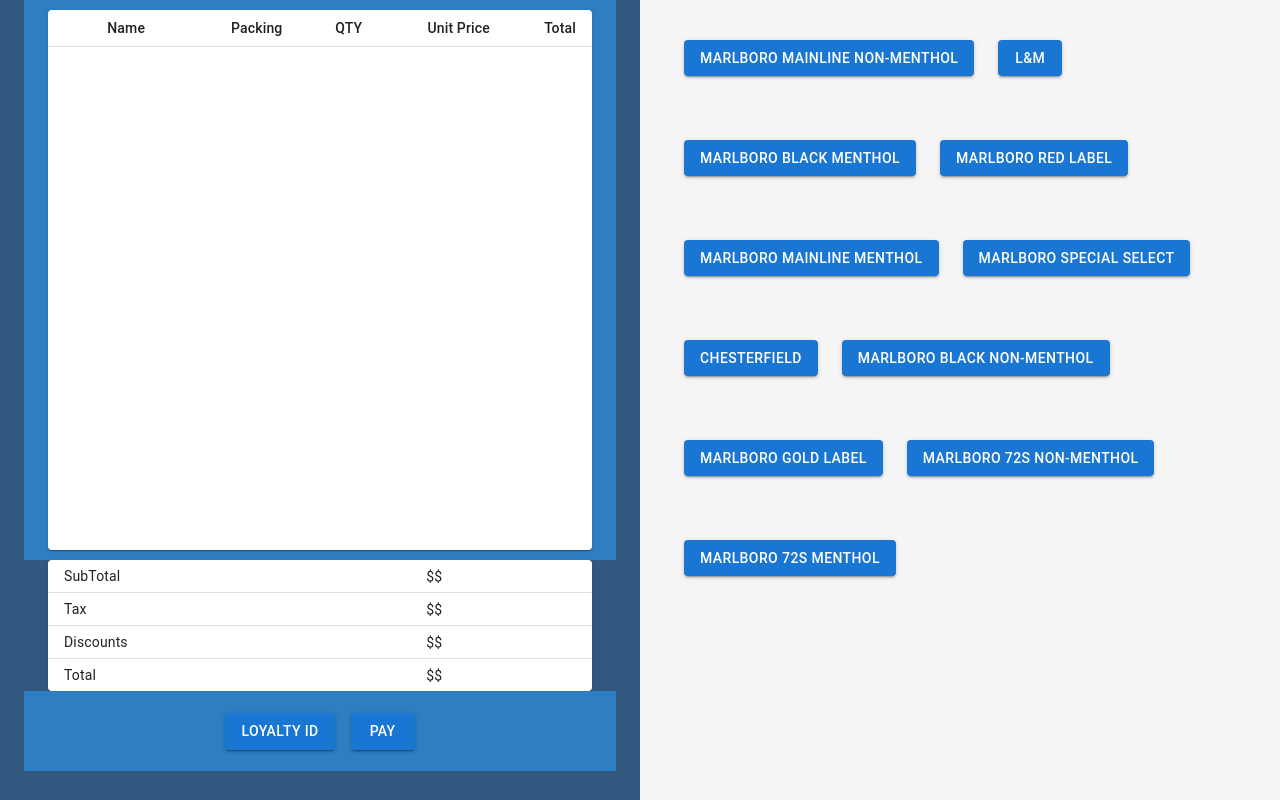
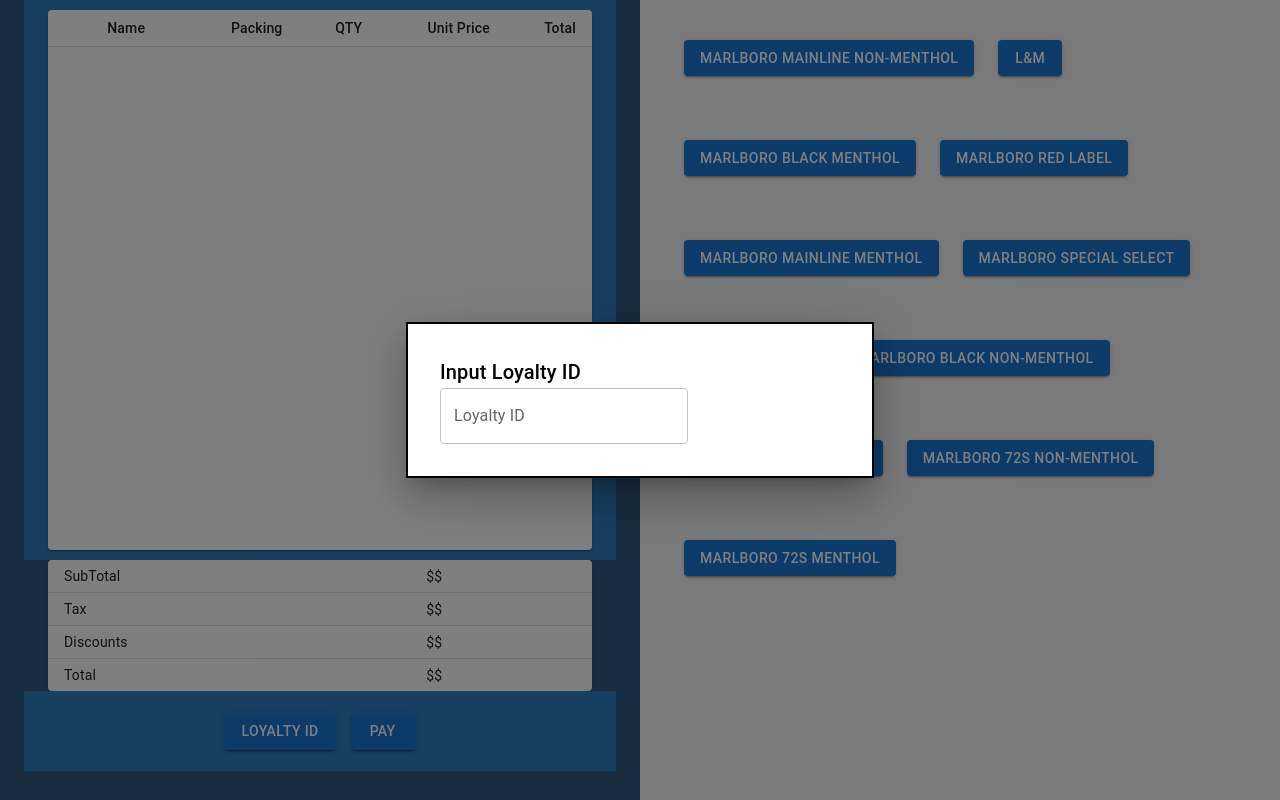
Before and after one commit to tyler-mcwilliam/pos-system, a React (Create React App) app: page / in a window 1280 px wide. Both pictures are taken after a click on the button "LOYALTY ID". Built offline with nearby package versions, Linux system fonts and the light colour scheme.

Commit message:
saving changes 5.6

```diff
--- a/src/App.js
+++ b/src/App.js
@@ -9,6 +9,7 @@
 import ProductButton from "./components/productButton";
 import BrandFamilyButton from "./components/BrandFamilyButton";
 import BackButton from "./components/BackButton";
+import TextField from "@mui/material/TextField";
 //import PackingModal from "./components/PackingModal";
 
 import Box from "@mui/material/Box";
@@ -26,16 +27,17 @@
     selectedProducts: [],
     loyaltyId: {
       id: "",
-      name: "",
       isValid: false,
     },
     products: [],
     prices: [],
     brandGUID: [],
     loyaltyOffers: [],
+    personalOffer: {},
     selectedBrandFamily: "",
     openProduct: {},
-    modalOpen: false,
+    packingModalOpen: false,
+    loyaltyModalOpen: false,
     test: false,
   });
   function handleProductState(packing) {
@@ -51,7 +53,7 @@
         selectedProducts: (state.selectedProducts[index].quantity += 1),
       });
       debugger;
-      return console.log(state.selectedProducts);
+      //return console.log(state.selectedProducts);
     }
 
     const parentProduct = state.products.find((item) =>
@@ -98,13 +100,18 @@
       ),
     });
   }
-  function openModal(product) {
-    setState({ ...state, modalOpen: true, openProduct: product });
+  function openPackingModal(product) {
+    setState({ ...state, packingModalOpen: true, openProduct: product });
   }
-  function closeModal() {
-    setState({ ...state, modalOpen: false });
+  function closePackingModal() {
+    setState({ ...state, packingModalOpen: false });
   }
-
+  function openLoyaltyModal() {
+    setState({ ...state, loyaltyModalOpen: true });
+  }
+  function closeLoyaltyModal() {
+    setState({ ...state, loyaltyModalOpen: false });
+  }
   React.useEffect(() => {
     if (state.products.length === 0 || state.prices.length === 0) {
       fetch("structures/price_promotions_response.json")
@@ -125,6 +132,22 @@
             ...state,
             brandGUID: jsonResponse["products"],
             loyaltyOffers: jsonResponse["details"],
+          }),
+        );
+    }
+    //&& state.personalOffer === {}
+    if (state.loyaltyId["isValid"]) {
+      console.log("test");
+      fetch("structures/pos_fetch_response.json")
+        .then((response) => response.json())
+        .then((jsonResponse) =>
+          setState({
+            ...state,
+            personalOffer: state.loyaltyOffers.find(
+              (offer) =>
+                offer["offerId"] ===
+                jsonResponse["details"][0]["offersAvailble"][0]["offerId"],
+            ),
           }),
         );
     }
@@ -214,7 +237,9 @@
             bgColor="blue"
           >
             <Grid>
-              <Button variant="contained">Loyalty ID</Button>
+              <Button variant="contained" onClick={() => openLoyaltyModal()}>
+                Loyalty ID
+              </Button>
             </Grid>
             <Grid>
               <Button variant="contained">Pay</Button>
@@ -258,14 +283,17 @@
               )
               .map((product) => {
                 return (
-                  <ProductButton product={product} openModal={openModal} />
+                  <ProductButton
+                    product={product}
+                    openModal={openPackingModal}
+                  />
                 );
               })}
         </Grid>
         <div>
           <Modal
-            open={state.modalOpen}
-            onClose={closeModal}
+            open={state.packingModalOpen}
+            onClose={closePackingModal}
             aria-labelledby="modal-modal-title"
             aria-describedby="modal-modal-description"
           >
@@ -298,6 +326,47 @@
             </Box>
           </Modal>
         </div>
+        <div>
+          <Modal
+            open={state.loyaltyModalOpen}
+            onClose={closeLoyaltyModal}
+            aria-labelledby="modal-modal-title"
+            aria-describedby="modal-modal-description"
+          >
+            <Box
+              sx={{
+                position: "absolute",
+                top: "50%",
+                left: "50%",
+                transform: "translate(-50%, -50%)",
+                width: 400,
+                bgcolor: "background.paper",
+                border: "2px solid #000",
+                boxShadow: 24,
+                p: 4,
+              }}
+            >
+              <Typography id="modal-modal-title" variant="h6" component="h2">
+                Input Loyalty ID
+              </Typography>
+              <TextField
+                id="outlined-basic"
+                label="Loyalty ID"
+                variant="outlined"
+                onChange={(event) =>
+                  setState({
+                    ...state,
+                    loyaltyId: {
+                      id: event.target.value,
+                      isValid: event.target.value === "camptest1",
+                    },
+                  })
+                }
+              />
+              <Button />
+            </Box>
+          </Modal>
+        </div>
       </Container>
     </div>
   );
```
Also changed, not shown: public/structures/pos_fetch_response.json (added, +27 -0 lines), public/structures/pos_finalize_response.json (added, +30 -0 lines).
